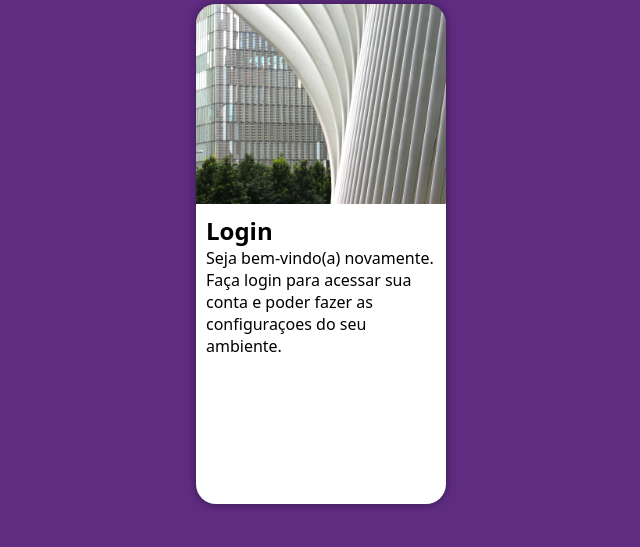
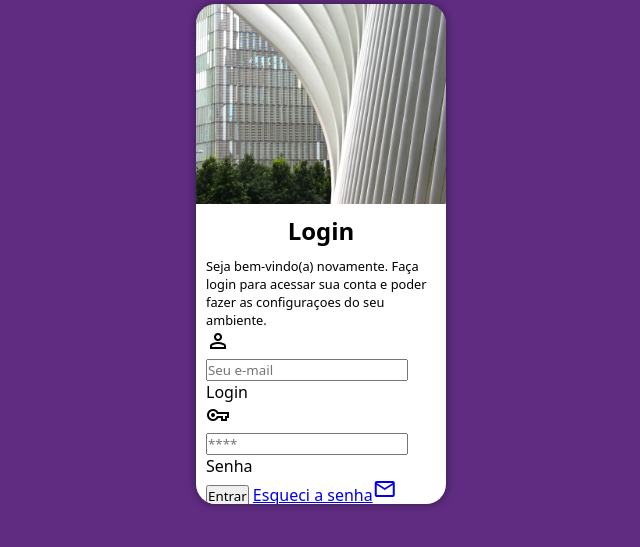
Before and after one commit to oDeivison/projeto-login, a PHP site: page / in a window 1280 px wide. Shown: the part 146-693 px from the top of the page, without its empty margins (319-959 px from the left). Run offline with PHP 8.4, Linux system fonts and the light colour scheme.

Commit message:
adicionei o formulario

```diff
--- a/estilos/media-query.css
+++ b/estilos/media-query.css
@@ -32,13 +32,23 @@
     }
 
     section#login > div#imagem{
-        float: left;
+        float: right;
         width: 50%;
         height: 100%;
     }
 
     section#login > div#formulario{
-        float: right;
+        float: left;
         width: 50%;
     }
+
+    div#formulario > h1{
+        font-size: 2em;
+    }
+
+    div#formulario > p{
+        font-size: 1.2em;
+    }
+
+
 }
--- a/estilos/style.css
+++ b/estilos/style.css
@@ -53,3 +53,12 @@ section#login > div#formulario{
     display: block;
     padding: 10px;
 }
+
+div#formulario > h1{
+    text-align: center;
+    margin-bottom: 10px;
+}
+
+div#formulario > p{
+    font-size: 0.8em;
+}
--- a/index.html
+++ b/index.html
@@ -6,6 +6,7 @@
     <title>Login</title>
     <link rel="stylesheet" href="estilos/style.css">
     <link rel="stylesheet" href="estilos/media-query.css">
+    <link href="https://fonts.googleapis.com/css2?family=Material+Symbols+Outlined" rel="stylesheet" />
 </head>
 <body>
     <main>
@@ -16,7 +17,21 @@
             <div id="formulario">
                 <h1>Login</h1>
                 <p>Seja bem-vindo(a) novamente. Faça login para acessar sua conta e poder fazer as configuraçoes do seu ambiente.</p>
-                <form action="login.php" method="post"></form>
+                <form action="login.php" method="post" autocomplete="on">
+                    <div class="campo">
+                        <span class="material-symbols-outlined">person</span>
+                        <input type="email" name="login" id="ilogin" placeholder="Seu e-mail" autocomplete="email" required maxlength="30">
+                        <label for="ilogin">Login</label>
+                    </div>
+
+                    <div class="campo">
+                        <span class="material-symbols-outlined">vpn_key</span>
+                        <input type="password" name="senha" id="isenha" placeholder="****" autocomplete="current-password" required minlength="9" maxlength="20">
+                        <label for="isenha">Senha</label>
+                    </div>
+                    <input type="submit" value="Entrar">
+                    <a href="esqueci.html">Esqueci a senha<span class="material-symbols-outlined">mail</span></a>
+                </form>
             </div>
         </section>
     </main>
```
